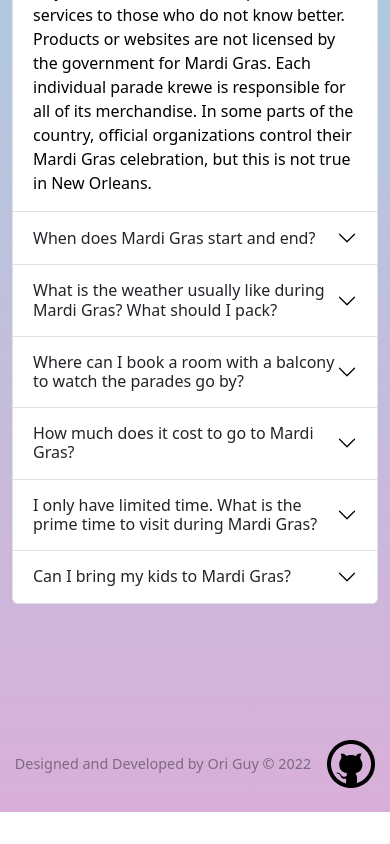
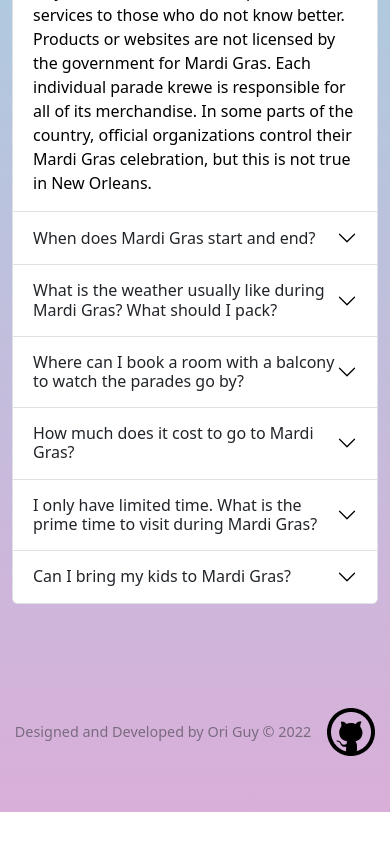
Before and after one commit to OriGuyUniqueDev/Mardi_Gras, a website: page html/faq.html in a window 390 px wide. Shown: the part 490-1334 px from the top of the page. After the commit the page ends 1302 px from the top, so only its background shows below. Drawn offline with nearby package versions, Linux system fonts and the light colour scheme; files whose address does not match are found by name; a web font is replaced by a local one.

Commit message:
full project

```diff
--- a/style/faq.scss
+++ b/style/faq.scss
@@ -50,7 +50,7 @@ footer{
 		align-items: center;
 		gap: 1rem;
         position:relative;
-        bottom: -2rem;
+        bottom: 0;
 		.author {
 			justify-self: center;
 			align-self: center;
```
Also changed, not shown: style/faq.css, 1 other file.
